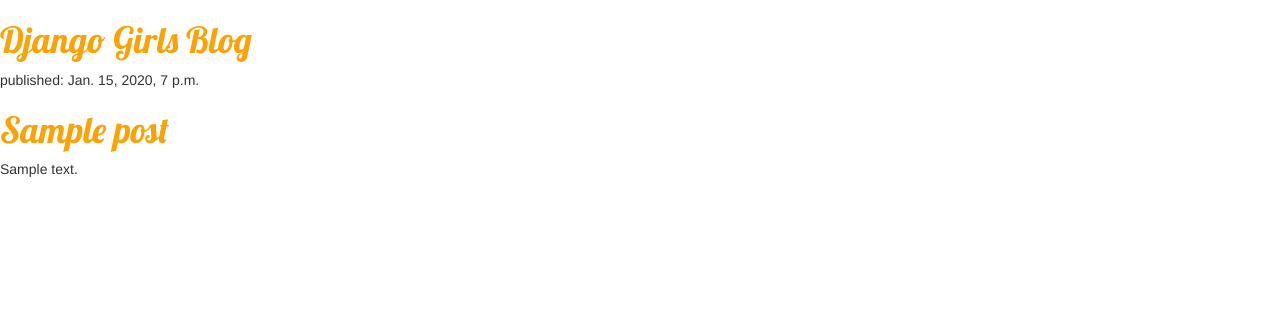
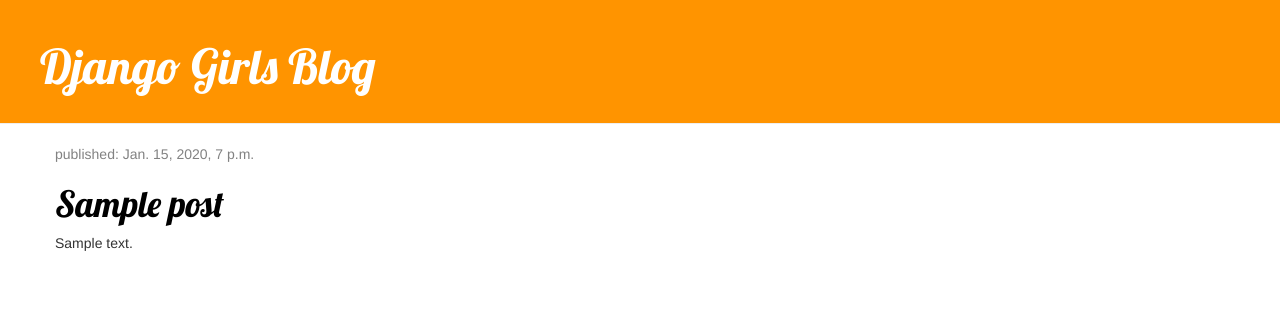
Before and after one commit to ankiwoong/django_girls_tutorial, a Django app: page / in a window 1280 px wide. Shown: the top 322 px of the page. Run offline with Django 3.2, Linux system fonts and the light colour scheme; tables that the repository leaves empty hold one stand-in row (values such as "Sample post"); some libraries are stand-ins or nearby versions.

Commit message:
CSS Third Application

```diff
--- a/blog/static/css/blog.css
+++ b/blog/static/css/blog.css
@@ -1,4 +1,56 @@
-h1 a {
-  color: #fca205;
-  font-family: "Lobster";
+.page-header {
+  background-color: #ff9400;
+  margin-top: 0;
+  padding: 20px 20px 20px 40px;
 }
+
+.page-header h1,
+.page-header h1 a,
+.page-header h1 a:visited,
+.page-header h1 a:active {
+  color: #ffffff;
+  font-size: 36pt;
+  text-decoration: none;
+}
+
+.content {
+  margin-left: 40px;
+}
+
+h1,
+h2,
+h3,
+h4 {
+  font-family: "Lobster", cursive;
+}
+
+.date {
+  color: #828282;
+}
+
+.save {
+  float: right;
+}
+
+.post-form textarea,
+.post-form input {
+  width: 100%;
+}
+
+.top-menu,
+.top-menu:hover,
+.top-menu:visited {
+  color: #ffffff;
+  float: right;
+  font-size: 26pt;
+  margin-right: 20px;
+}
+
+.post {
+  margin-bottom: 70px;
+}
+
+.post h1 a,
+.post h1 a:visited {
+  color: #000000;
+}
--- a/blog/templates/blog/post_list.html
+++ b/blog/templates/blog/post_list.html
@@ -10,17 +10,25 @@
 </head>
 
 <body>
-    <div>
+    <div class="page-header">
         <h1><a href="/">Django Girls Blog</a></h1>
     </div>
 
-    {% for post in posts %}
-    <div>
-        <p>published: {{ post.published_date }}</p>
-        <h1><a href="">{{ post.title }}</a></h1>
-        <p>{{ post.text|linebreaksbr }}</p>
+    <div class="content container">
+        <div class="row">
+            <div class="col-md-8">
+                {% for post in posts %}
+                <div class="post">
+                    <div class="date">
+                        <p>published: {{ post.published_date }}</p>
+                    </div>
+                    <h1><a href="">{{ post.title }}</a></h1>
+                    <p>{{ post.text|linebreaksbr }}</p>
+                </div>
+                {% endfor %}
+            </div>
+        </div>
     </div>
-    {% endfor %}
 </body>
 
 </html>
```
